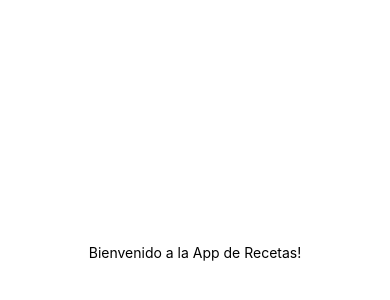
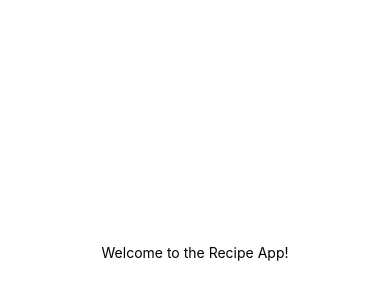
Before and after one commit to aitsereal1973/app-de-recetas, a React Native app: screen / in a window 390 px wide. Shown: the part 170-470 px from the top of the page. Built offline with nearby package versions, Linux system fonts and the light colour scheme.

Commit message:
Change welcome message to English.

```diff
--- a/App.js
+++ b/App.js
@@ -4,7 +4,7 @@ import { StyleSheet, Text, View } from 'react-native';
 const App = () => {
   return (
     <View style={styles.container}>
-      <Text>Bienvenido a la App de Recetas!</Text>
+      <Text>Welcome to the Recipe App!</Text>
     </View>
   );
 };
```
